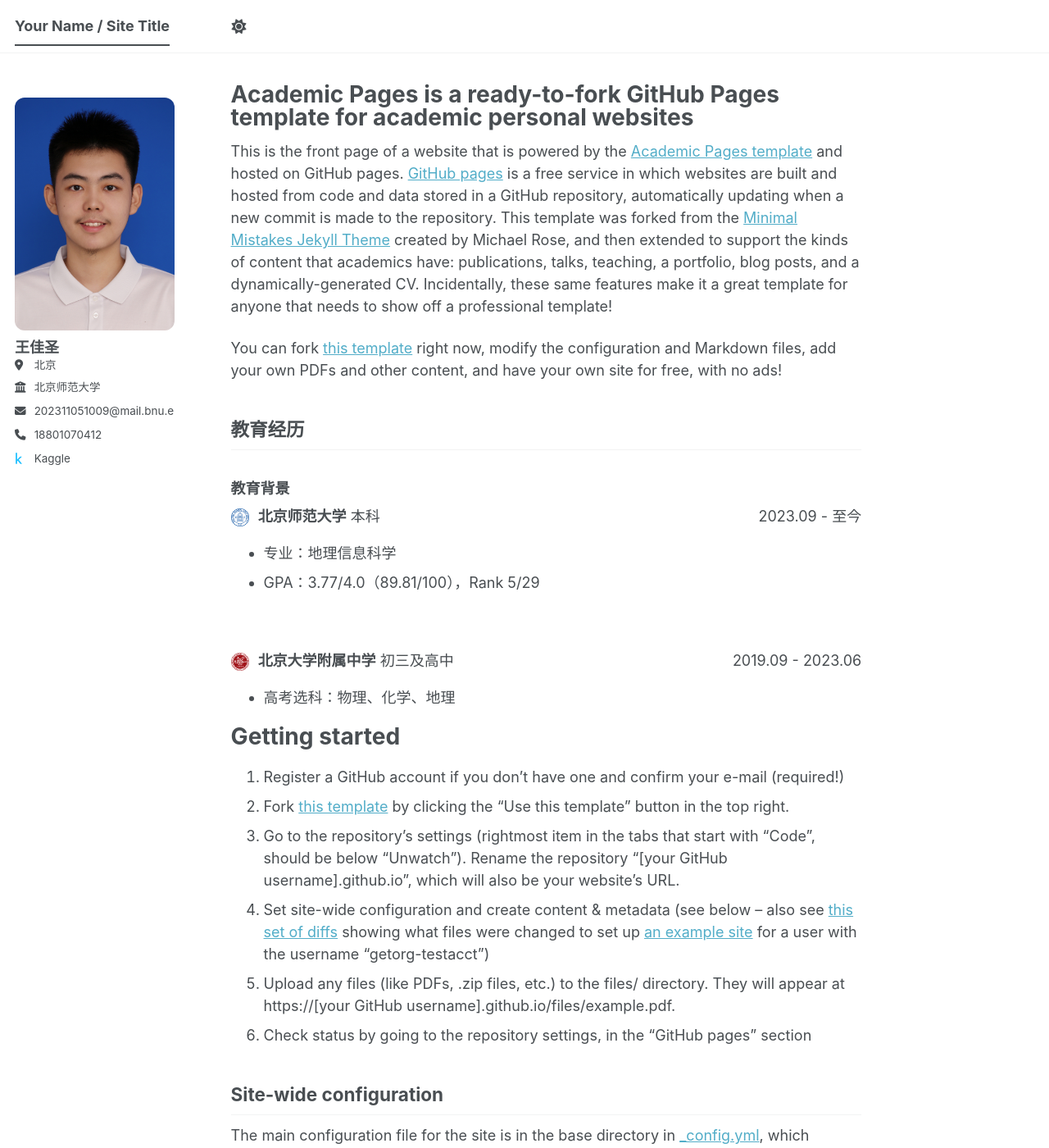
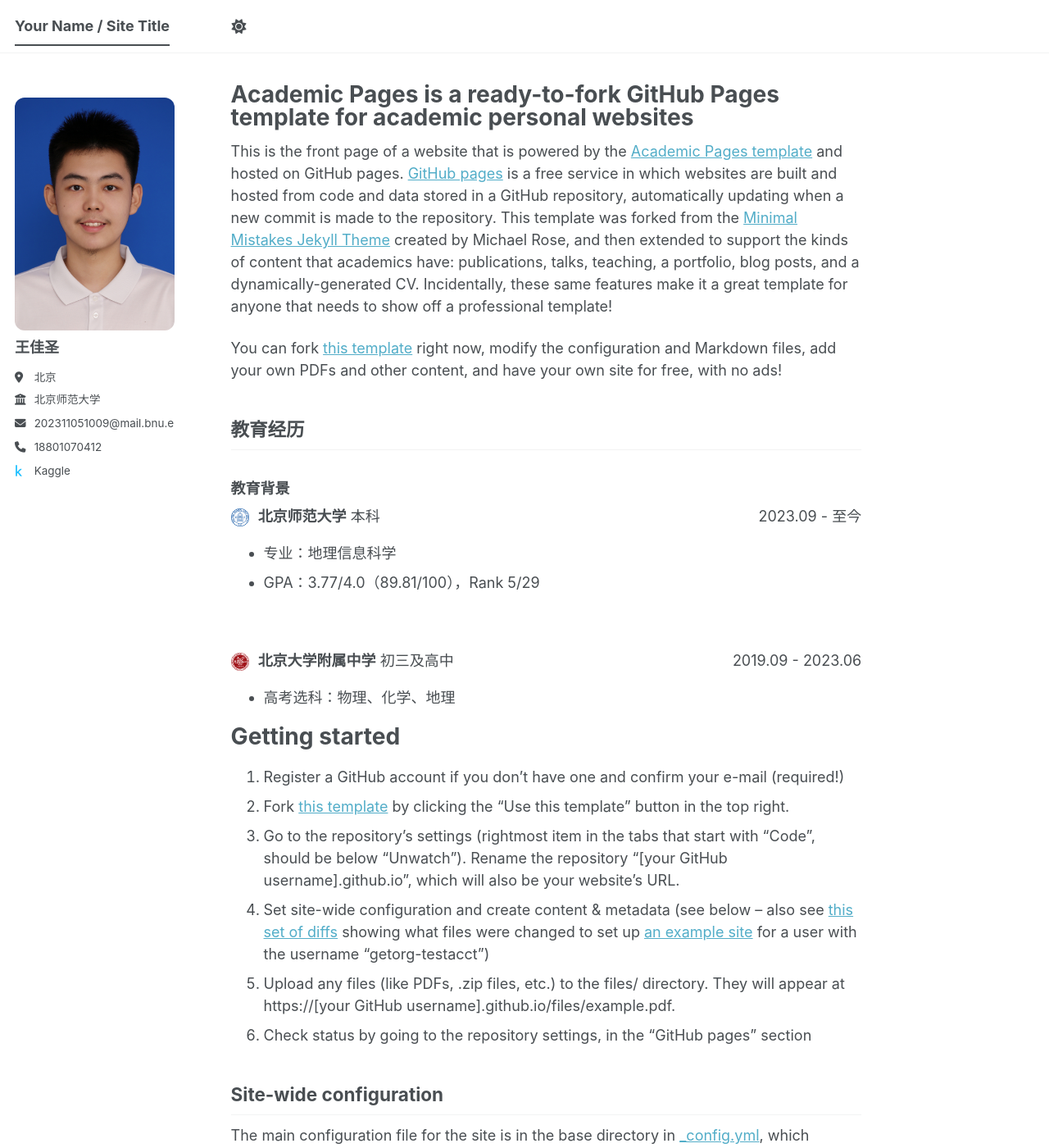
Before and after one commit to WJSheng2005/wangjiasheng.github.io, a Jekyll site: the page built from _pages/about.md, in a window 1280 px wide and 1400 px high. Shown: the whole window at 82% size. Built offline with Jekyll 4.4.1, drawn with Linux system fonts in a browser that asks for light colours; a script bundle is joined from its source files by our own code; library files that are not in the unit come from our copies.

Commit message:
Update _sidebar.scss

```diff
--- a/_sass/layout/_sidebar.scss
+++ b/_sass/layout/_sidebar.scss
@@ -162,7 +162,7 @@
   padding-left: 15px;
   padding-right: 25px;
   line-height: 1;
-
+  margin-top: 10px; // 👈 关键
   @include breakpoint($large) {
     display: block;
     width: 100%;
@@ -215,17 +215,12 @@
   vertical-align: middle;
   font-family: $sans-serif;
   z-index: 10;
-  position: relative;
   cursor: pointer;
-
-  li:last-child {
-    a {
-      margin-bottom: 0;
-    }
-  }
+  margin-top: 10px;
 
   @include breakpoint($large) {
     display: block;
+    margin-top: 15px;
   }
 
   button {
```
